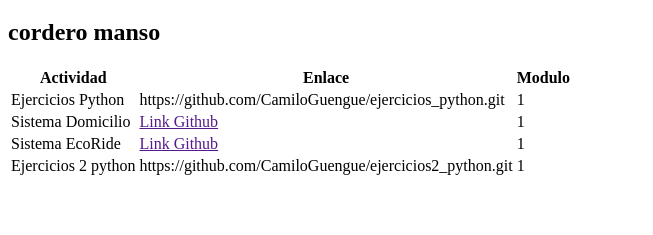
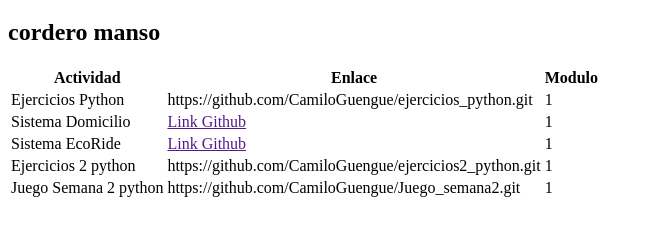
Before and after one commit to CamiloGuengue/Portafolio, a plain HTML site: page index.html in a window 1280 px wide. Shown: the part 87-322 px from the top of the page, without its empty margins (0-653 px from the left). Drawn offline with Linux system fonts and the light colour scheme.

Commit message:
Update index.html

```diff
--- a/index.html
+++ b/index.html
@@ -35,9 +35,15 @@
             <td><a href =></a>https://github.com/CamiloGuengue/ejercicios2_python.git</a></td>
             <td>1</td>
         </tr>
+        <tr>
+            <td>Juego Semana 2 python</td>
+            <td><a href =></a>https://github.com/CamiloGuengue/Juego_semana2.git</a></td>
+            <td>1</td>
+        </tr>
 
 
     </table>
+
 </body>
 
 
```
